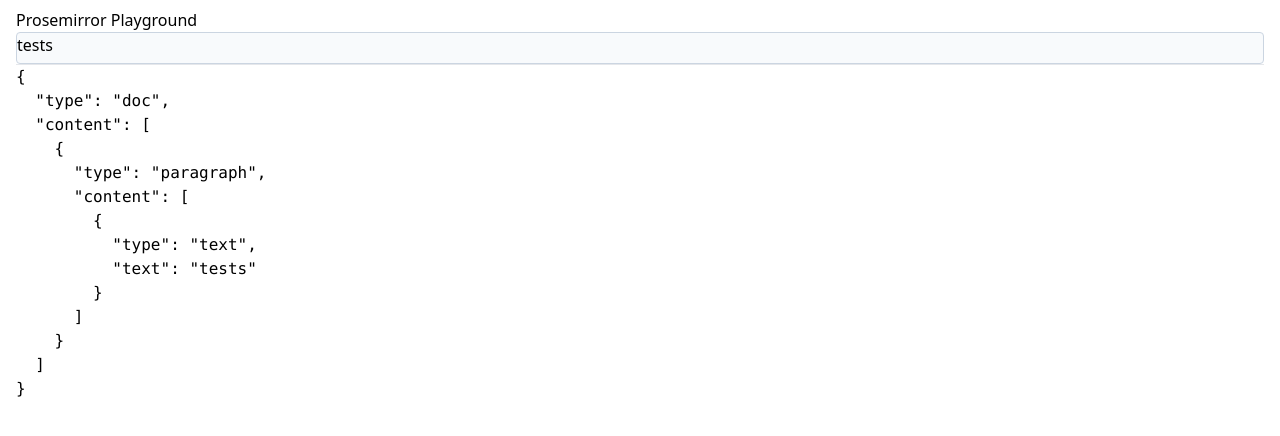
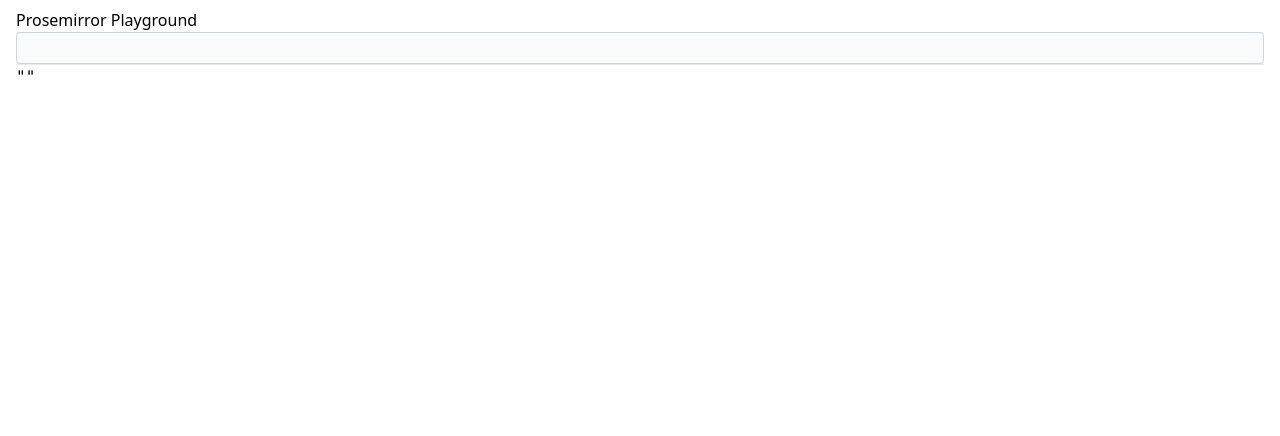
Before and after one commit to ncphillips/one-shot, a Vue app: page /prosemirror-playground in a window 1280 px wide. Shown: the top 436 px of the page. Built offline with nearby package versions, Linux system fonts and the light colour scheme.

Commit message:
localstorage

```diff
--- a/src/pages/ProsemirrorPlayground.vue
+++ b/src/pages/ProsemirrorPlayground.vue
@@ -15,21 +15,8 @@
   </main>
 </template>
 <script setup lang="ts">
-import { ref } from "vue";
 import ProsemirrorEditor from "../components/ProsemirrorEditor.vue";
+import { useLocalStorage } from "@vueuse/core";
 
-const content = ref({
-  type: "doc",
-  content: [
-    {
-      type: "paragraph",
-      content: [
-        {
-          type: "text",
-          text: "tests",
-        },
-      ],
-    },
-  ],
-});
+const content = useLocalStorage("prosemirror-content", "");
 </script>
```
